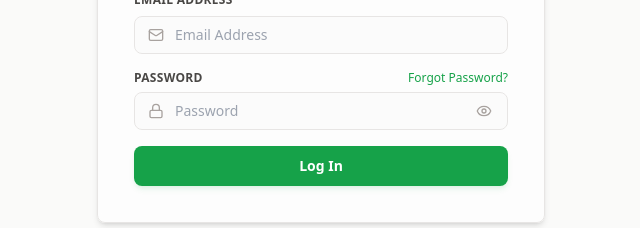
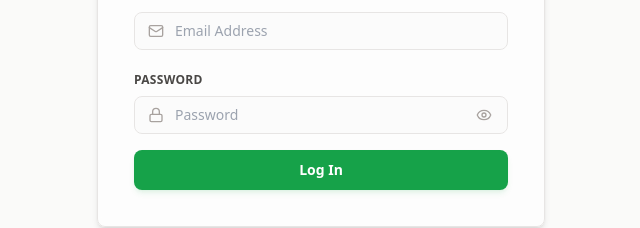
Before and after one commit to kingsbell/portofolio, a Vue app in the folder frontend/: page /automate/login in a window 1280 px wide. Shown: the part 352-580 px from the top of the page, without its empty margins (319-959 px from the left). Built offline with nearby package versions, Linux system fonts and the light colour scheme; no server answers.

Commit message:
[update] remove forgot password

```diff
--- a/frontend/src/router/index.js
+++ b/frontend/src/router/index.js
@@ -99,7 +99,7 @@ router.beforeEach(async (to, from, next) => {
     await authState.check()
   }
 
-  const isPublicPage = ['Login', 'ForgotPassword'].includes(to.name)
+  const isPublicPage = ['Login'].includes(to.name)
 
   if (!isPublicPage && !isAuthenticated.value) {
     next({ name: 'Login' })
--- a/frontend/src/views/Login.vue
+++ b/frontend/src/views/Login.vue
@@ -134,13 +134,8 @@ const handleSocialLogin = (provider) => {
 
                             <!-- Password Input Field -->
                             <div class="space-y-1.5">
-                                <div class="flex items-center justify-between">
-                                    <label for="password"
-                                        class="text-xs font-semibold text-foreground/80 tracking-wide uppercase">Password</label>
-                                    <a href="#" @click.prevent=""
-                                        class="text-xs text-primary font-medium hover:underline hover:text-primary/95">Forgot
-                                        Password?</a>
-                                </div>
+                                <label for="password"
+                                    class="text-xs font-semibold text-foreground/80 tracking-wide uppercase">Password</label>
                                 <div class="relative group">
                                     <span
                                         class="absolute left-3.5 top-1/2 -translate-y-1/2 text-muted-foreground group-focus-within:text-primary transition-colors duration-200">
```
